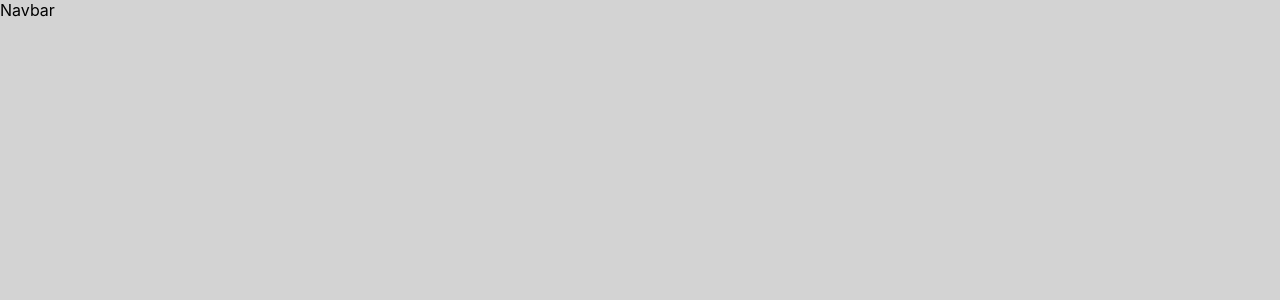
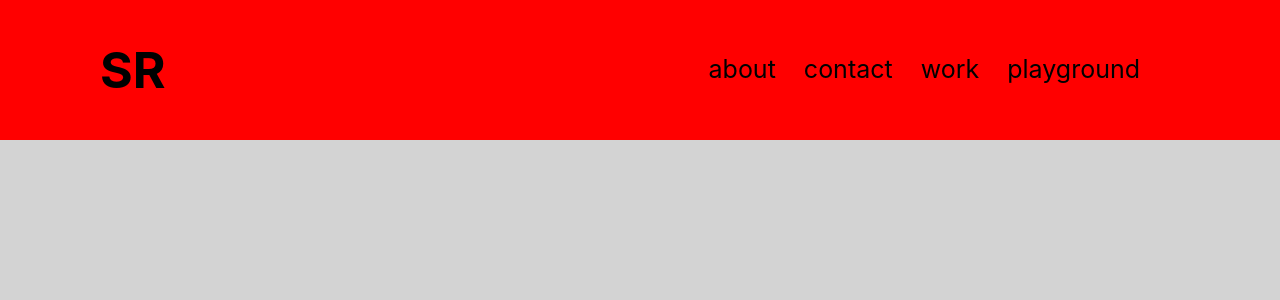
Before and after one commit to sabyasachirakshit/sr-portfolio, a React (Create React App) app: page / in a window 1280 px wide. Shown: the top 300 px of the page. Built offline with nearby package versions, Linux system fonts and the light colour scheme.

Commit message:
navbar elements added

```diff
--- a/src/components/Navbar.js
+++ b/src/components/Navbar.js
@@ -1,7 +1,37 @@
 import React from "react";
 
 function Navbar() {
-  return <div>Navbar</div>;
+  return (
+    <div
+      className="sr-navbar"
+      style={{
+        backgroundColor: "red",
+        display: "flex",
+        padding: 40,
+        justifyContent: "space-between",
+      }}
+    >
+      <div className="srn-1" style={{ paddingLeft: 60 }}>
+        <b style={{ fontSize: 50 }}>SR</b>
+      </div>
+      <div
+        className="srn-2"
+        style={{
+          display: "flex",
+          gap: 28,
+          paddingRight: 100,
+          fontSize: 25,
+          position: "relative",
+          top: 14,
+        }}
+      >
+        <span>about</span>
+        <span>contact</span>
+        <span>work</span>
+        <span>playground</span>
+      </div>
+    </div>
+  );
 }
 
 export default Navbar;
```
